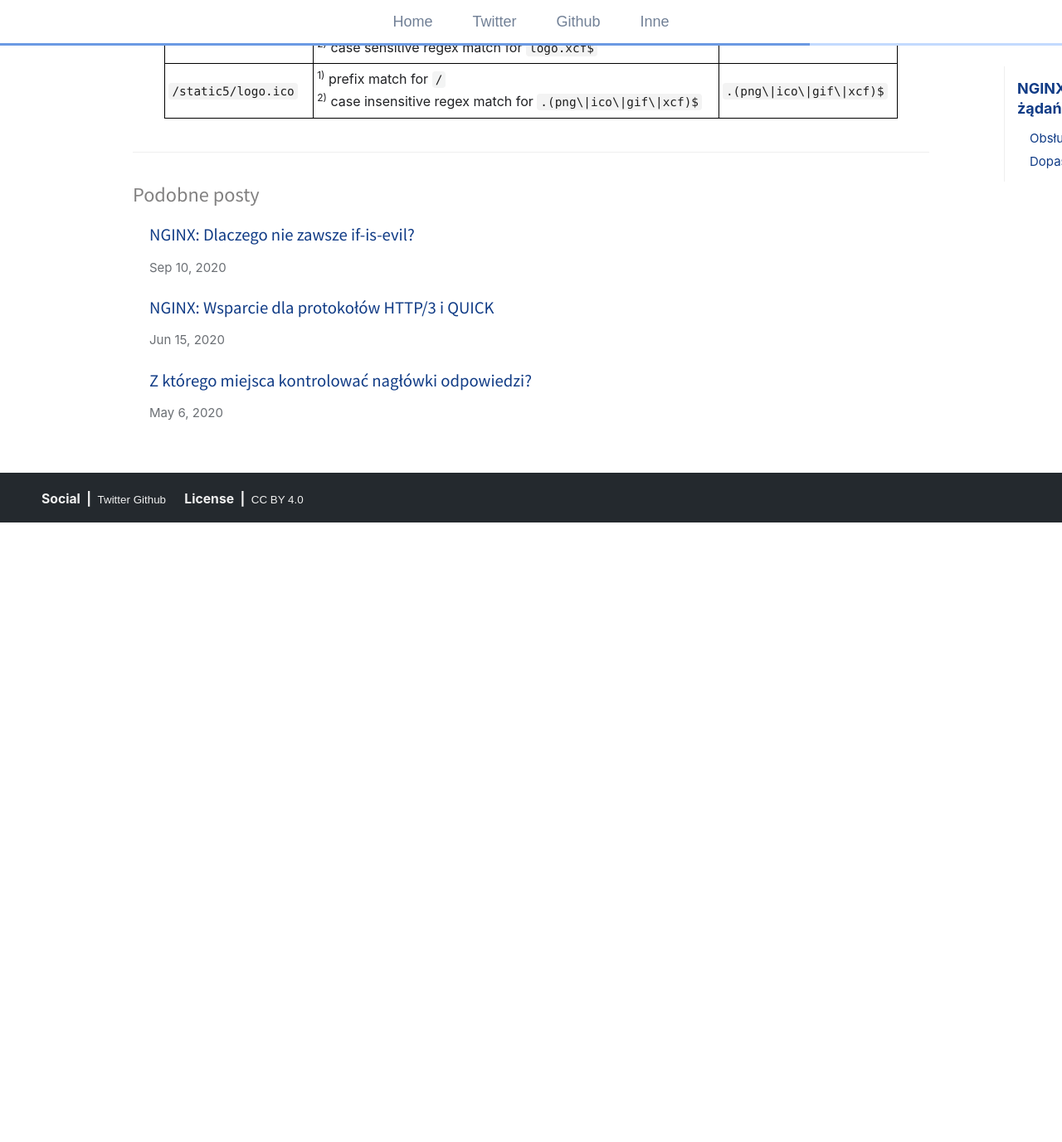
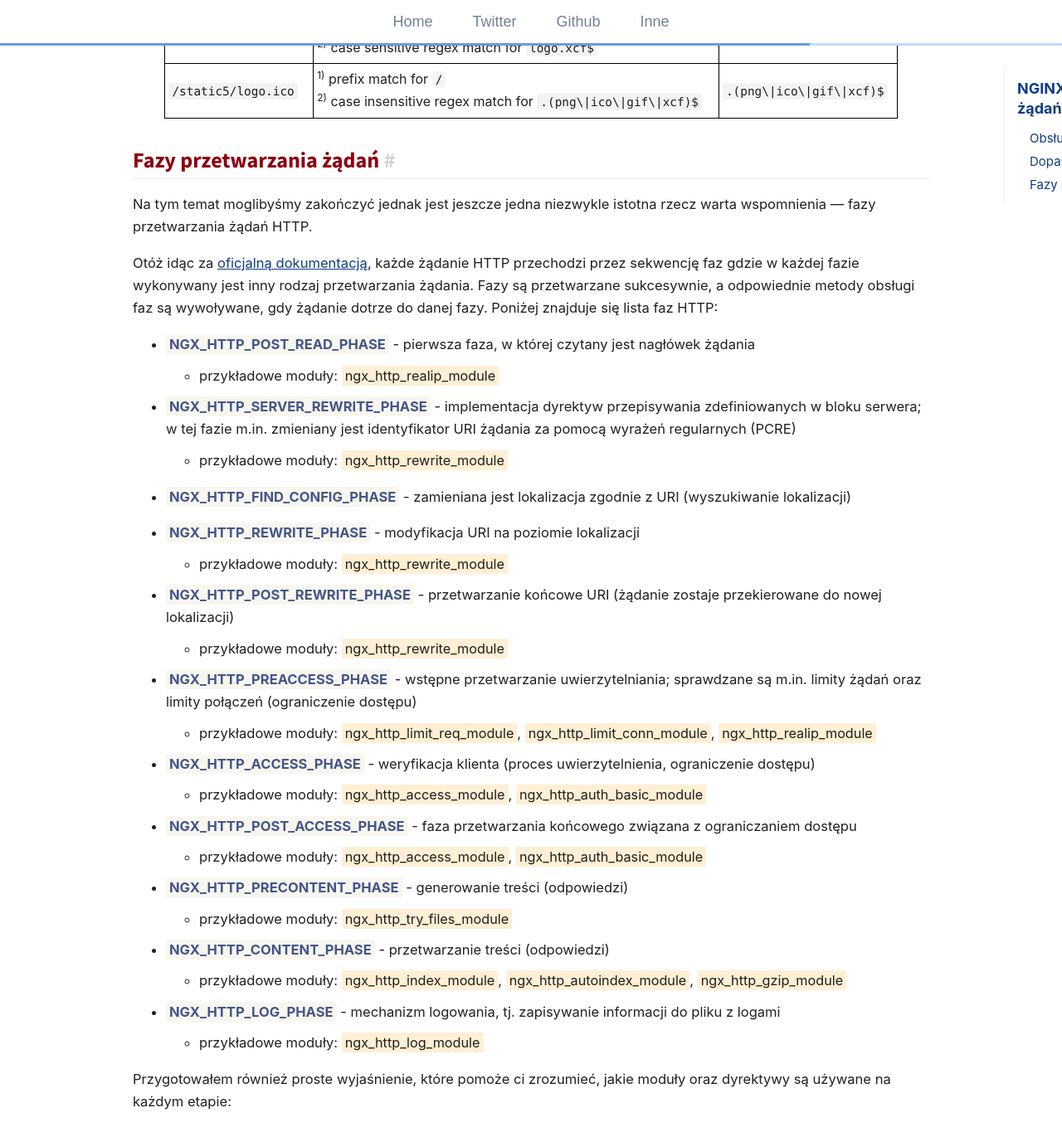
Before and after one commit to git04112019/trimstray.github.io, a Jekyll site: the page built from _posts/2020-01-18-nginx-logika_przetwarzania_zadan.md, in a window 1280 px wide and 1400 px high, scrolled down 9316 px. Shown: the top 1377 px of the window at 83% size. Built offline with Jekyll 4.4.1, drawn with Linux system fonts in a browser that asks for light colours; comment, search, counter and statistics services are not loaded; before the commit the page ends 9946 px from its top, so only the background shows below that; some of the changed text lies outside the part shown.

Commit message:
uncommited changes - signed-off-by: trimstray <trimstray@gmail.com>

```diff
--- a/_posts/2020-01-18-nginx-logika_przetwarzania_zadan.md
+++ b/_posts/2020-01-18-nginx-logika_przetwarzania_zadan.md
@@ -292,3 +292,57 @@ A oto niektóre z rezultatów:
 | `/static5/logo.png` | <sup>1)</sup> prefix match for `/`<br><sup>2)</sup> case insensitive regex match for `.(png\|ico\|gif\|xcf)$` | `.(png\|ico\|gif\|xcf)$` |
 | `/static5/logo.xcf` | <sup>1)</sup> prefix match for `/`<br><sup>2)</sup> case sensitive regex match for `logo.xcf$` | `logo.xcf$` |
 | `/static5/logo.ico` | <sup>1)</sup> prefix match for `/`<br><sup>2)</sup> case insensitive regex match for `.(png\|ico\|gif\|xcf)$` | `.(png\|ico\|gif\|xcf)$` |
+
+## Fazy przetwarzania żądań
+
+Na tym temat moglibyśmy zakończyć jednak jest jeszcze jedna niezwykle istotna rzecz warta wspomnienia — fazy przetwarzania żądań HTTP.
+
+Otóż idąc za [oficjalną dokumentacją](http://nginx.org/en/docs/dev/development_guide.html#http_phases), każde żądanie HTTP przechodzi przez sekwencję faz gdzie w każdej fazie wykonywany jest inny rodzaj przetwarzania żądania. Fazy są przetwarzane sukcesywnie, a odpowiednie metody obsługi faz są wywoływane, gdy żądanie dotrze do danej fazy. Poniżej znajduje się lista faz HTTP:
+
+- <span class="h-a">NGX_HTTP_POST_READ_PHASE</span> - pierwsza faza, w której czytany jest nagłówek żądania
+  - przykładowe moduły: <span class="h-b">ngx_http_realip_module</span>
+
+- <span class="h-a">NGX_HTTP_SERVER_REWRITE_PHASE</span> - implementacja dyrektyw przepisywania zdefiniowanych w bloku serwera; w tej fazie m.in. zmieniany jest identyfikator URI żądania za pomocą wyrażeń regularnych (PCRE)
+  - przykładowe moduły: <span class="h-b">ngx_http_rewrite_module</span>
+
+- <span class="h-a">NGX_HTTP_FIND_CONFIG_PHASE</span> - zamieniana jest lokalizacja zgodnie z URI (wyszukiwanie lokalizacji)
+
+- <span class="h-a">NGX_HTTP_REWRITE_PHASE</span> - modyfikacja URI na poziomie lokalizacji
+  - przykładowe moduły: <span class="h-b">ngx_http_rewrite_module</span>
+
+- <span class="h-a">NGX_HTTP_POST_REWRITE_PHASE</span> - przetwarzanie końcowe URI (żądanie zostaje przekierowane do nowej lokalizacji)
+  - przykładowe moduły: <span class="h-b">ngx_http_rewrite_module</span>
+
+- <span class="h-a">NGX_HTTP_PREACCESS_PHASE</span> - wstępne przetwarzanie uwierzytelniania; sprawdzane są m.in. limity żądań oraz limity połączeń (ograniczenie dostępu)
+  - przykładowe moduły: <span class="h-b">ngx_http_limit_req_module</span>, <span class="h-b">ngx_http_limit_conn_module</span>, <span class="h-b">ngx_http_realip_module</span>
+
+- <span class="h-a">NGX_HTTP_ACCESS_PHASE</span> - weryfikacja klienta (proces uwierzytelnienia, ograniczenie dostępu)
+  - przykładowe moduły: <span class="h-b">ngx_http_access_module</span>, <span class="h-b">ngx_http_auth_basic_module</span>
+
+- <span class="h-a">NGX_HTTP_POST_ACCESS_PHASE</span> - faza przetwarzania końcowego związana z ograniczaniem dostępu
+  - przykładowe moduły: <span class="h-b">ngx_http_access_module</span>, <span class="h-b">ngx_http_auth_basic_module</span>
+
+- <span class="h-a">NGX_HTTP_PRECONTENT_PHASE</span> - generowanie treści (odpowiedzi)
+  - przykładowe moduły: <span class="h-b">ngx_http_try_files_module</span>
+
+- <span class="h-a">NGX_HTTP_CONTENT_PHASE</span> - przetwarzanie treści (odpowiedzi)
+  - przykładowe moduły: <span class="h-b">ngx_http_index_module</span>, <span class="h-b">ngx_http_autoindex_module</span>, <span class="h-b">ngx_http_gzip_module</span>
+
+- <span class="h-a">NGX_HTTP_LOG_PHASE</span> - mechanizm logowania, tj. zapisywanie informacji do pliku z logami
+  - przykładowe moduły: <span class="h-b">ngx_http_log_module</span>
+
+Przygotowałem również proste wyjaśnienie, które pomoże ci zrozumieć, jakie moduły oraz dyrektywy są używane na każdym etapie:
+
+<p align="center">
+  <img src="/assets/img/posts/nginx_phases.png">
+</p>
+
+Dodatkowo każda z faz ma listę powiązanych z nią procedur obsługi. Co więcej, na każdej fazie można zarejestrować dowolną liczbę handlerów.
+
+  > Polecam zapoznać się ze świetnym wyjaśnieniem dotyczącym [faz przetwarzania żądań](http://scm.zoomquiet.top/data/20120312173425/index.html). Dodatkowo, w tym [oficjalnym przewodniku](http://nginx.org/en/docs/dev/development_guide.html) także dość dokładnie opisano cały proces przejścia żądania przez każdą z faz.
+
+Na koniec znajduje się znacznie prostszy podgląd, który pomoże zrozumieć przetwarzanie żądań:
+
+<p align="center">
+  <img src="/assets/img/posts/request-flow.png">
+</p>
```
Also changed, not shown: assets/img/posts/request-flow.png (added).
